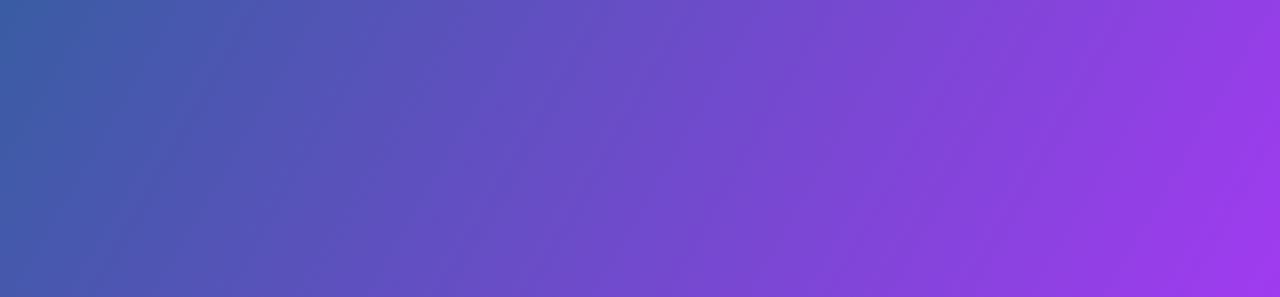
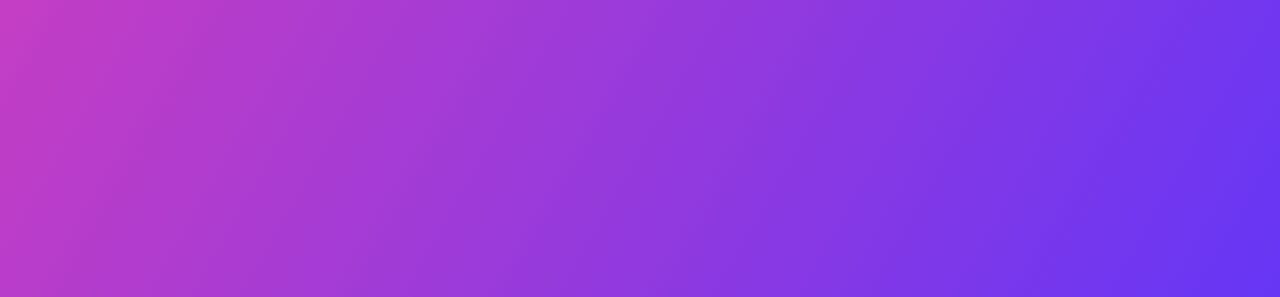
Before and after one commit to fernandoxconceicao/relogio-digital, a plain HTML site: page index.html in a window 1280 px wide. Shown: the top 297 px of the page. Drawn offline with nearby package versions, Linux system fonts and the light colour scheme.

Commit message:
Update style.css

```diff
--- a/assets/css/style.css
+++ b/assets/css/style.css
@@ -8,7 +8,7 @@
 
 body{
     height: 100vh;
-    background: linear-gradient(120deg, #163f93d8, #a812ffda);
+    background: linear-gradient(120deg, #b91bb9d8, #3612ffda);
     display: flex;
     align-items: center;
     justify-content: center;
```
